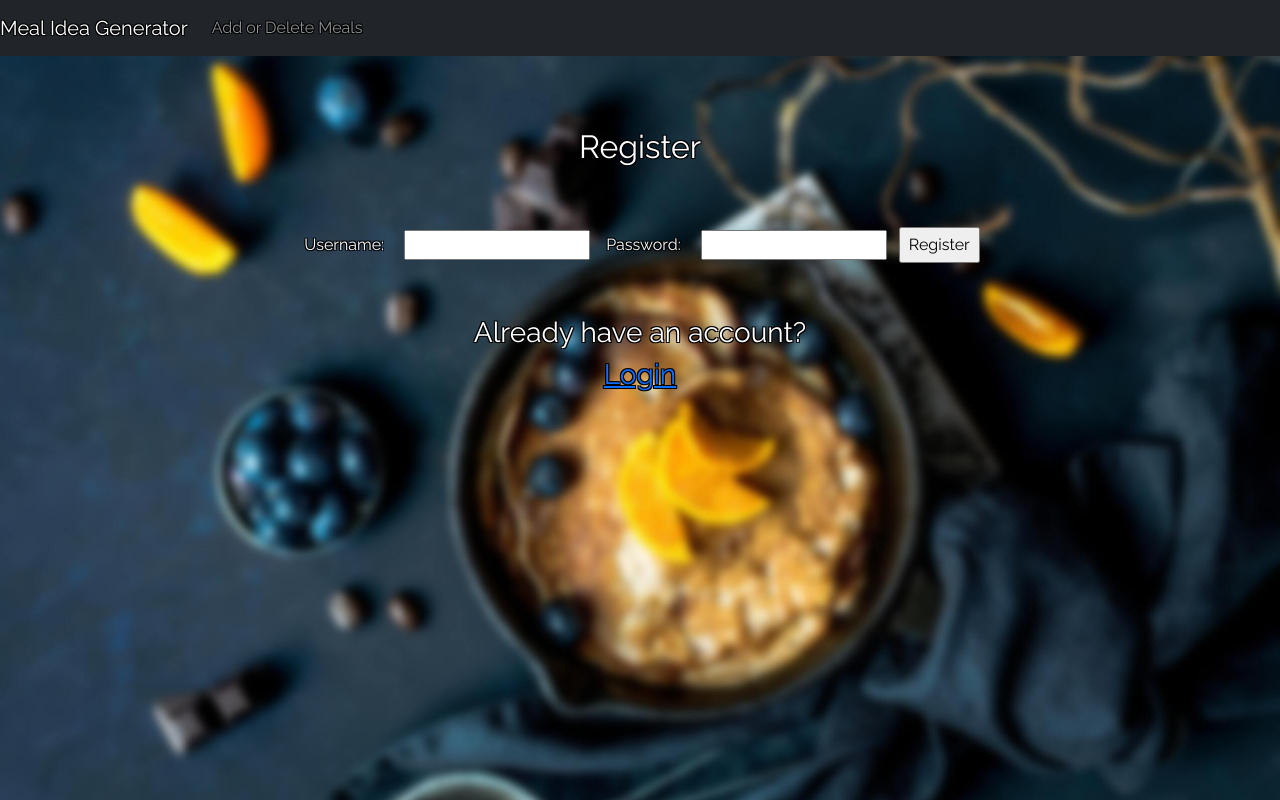
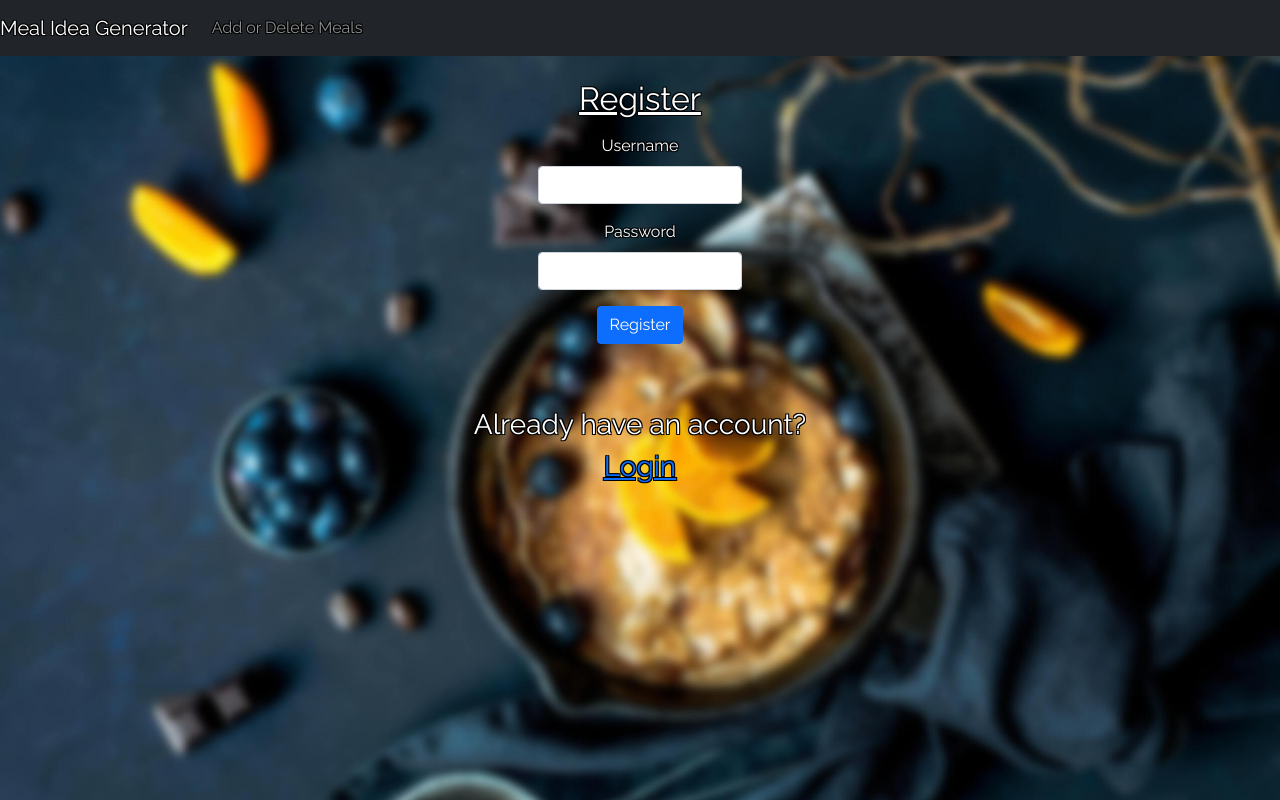
Before and after one commit to akash5852/food-random-app, a React (Create React App) app in the folder client/: page /register in a window 1280 px wide. Built offline with nearby package versions, Linux system fonts and the light colour scheme; no server answers.

Commit message:
finished

```diff
--- a/client/src/components/Login.js
+++ b/client/src/components/Login.js
@@ -9,6 +9,7 @@ const Login = () => {
     const handleLogin = async (e) => {
 
         e.preventDefault();
+        setErrorMessage(" ");
         const form = e.target;
         const user = {
             username: form[0].value,
@@ -21,7 +22,7 @@ const Login = () => {
 
             localStorage.setItem("token", data.token);
             setErrorMessage(data.message);
-            if(data.message === "Success"){
+            if (data.message === "Success") {
                 history.go(0);
             }
         } catch (e) {
@@ -47,28 +48,32 @@ const Login = () => {
 
     return (
         <div className="text-white flex flex-col h-screen w-screen items-center justify-center">
-            <div className="h2 p-5  ">Login</div>
-            <form className="mx-5 " onSubmit={(e) => handleLogin(e)}>
-                <div className='d-block'>
-                    <label required className="d-inline  m-2" htmlFor="username">Username: </label>
-                    <input required className="d-inline m-2" type="text" name="username" id="username" />
-                    <label required className="d-inline m-2" htmlFor="password">Password: </label>
-                    <input required className="d-inline  m-2" type="password" name="password" id="password" />
-                    <input className="m-1 px-2 py-1 " type="submit" value="Login" />
+            <div className="h2 pb-2 text-decoration-underline">Login</div>
+            <form className="d-flex justify-content-center vw-100 " onSubmit={(e) => handleLogin(e)}>
+                <div className='mb-3'>
+                    <div className="mb-3">
+                        <label required for="username" className="form-label">Username</label>
+                        <input required className="form-control" id="username" aria-describedby="username" />
                     </div>
-                <div>
-            <div>{errorMessage}</div>
+                    <div className="mb-3">
+                        <label required for="exampleInputPassword1" className="form-label">Password</label>
+                        <input required type="password" className="form-control" id="exampleInputPassword1" />
+                    </div>
+                    <button type="submit" className="btn btn-primary">Login</button>
+                </div>
+
+            </form>
+            <div className='pt-2'>
+                {errorMessage}
             </div>
             <div className="justify-content-center">
                 <div className='d-block'>
                     <p className="h3 pt-5">Don't have an account? </p>
                 </div>
-                    <div>{errorMessage}</div>
                 <div className='d-block'>
                     <Link className="h3 pt-5" to="/register">Register</Link>
                 </div>
             </div>
-            </form>
         </div>
     )
 
--- a/client/src/components/Register.js
+++ b/client/src/components/Register.js
@@ -20,7 +20,7 @@ const Register = () => {
             setErrorMessage(data.message);
 
             console.log(data.message);
-            if(data.message === "User has been added"){
+            if (data.message === "User has been added") {
                 history.push("/login");
                 history.go(0);
             }
@@ -46,15 +46,21 @@ const Register = () => {
 
     return (
         <div className="text-white flex flex-col h-screen w-screen items-center justify-center">
-            <div className="h2 p-5  ">Register</div>
-            <form className="mx-5 " onSubmit={(e) => handleRegister(e)}>
-                <div className='d-block'>
-                    <label required className="d-inline  m-2" htmlFor="username">Username: </label>
-                    <input required className="d-inline m-2" type="text" name="username" id="username" />
-                    <label required className="d-inline m-2" htmlFor="password">Password: </label>
-                    <input required className="d-inline  m-2" type="password" name="password" id="password" />
-                    <input className="m-1 px-2 py-1 " type="submit" value="Register" />
+            <div className="h2 pb-2 text-decoration-underline">Register</div>
+            <form className="d-flex justify-content-center vw-100 " onSubmit={(e) => handleRegister(e)}>
+                <div className='mb-3'>
+                    <div className="mb-3">
+                        <label required for="username" className="form-label">Username</label>
+                        <input required className="form-control" id="username" aria-describedby="username" />
                     </div>
+                    <div className="mb-3">
+                        <label required for="exampleInputPassword1" className="form-label">Password</label>
+                        <input required type="password" className="form-control" id="exampleInputPassword1" />
+                    </div>
+                    <button type="submit" className="btn btn-primary">Register</button>
+                </div>
+
+            </form>
             <div>{errorMessage}</div>
             <div className="justify-content-center">
                 <div className='d-block'>
@@ -64,7 +70,7 @@ const Register = () => {
                     <Link className="h3 pt-5" to="/login">Login</Link>
                 </div>
             </div>
-            </form>
+
         </div>
     )
 
```
Lines whose indentation alone changed are shown as unchanged.
